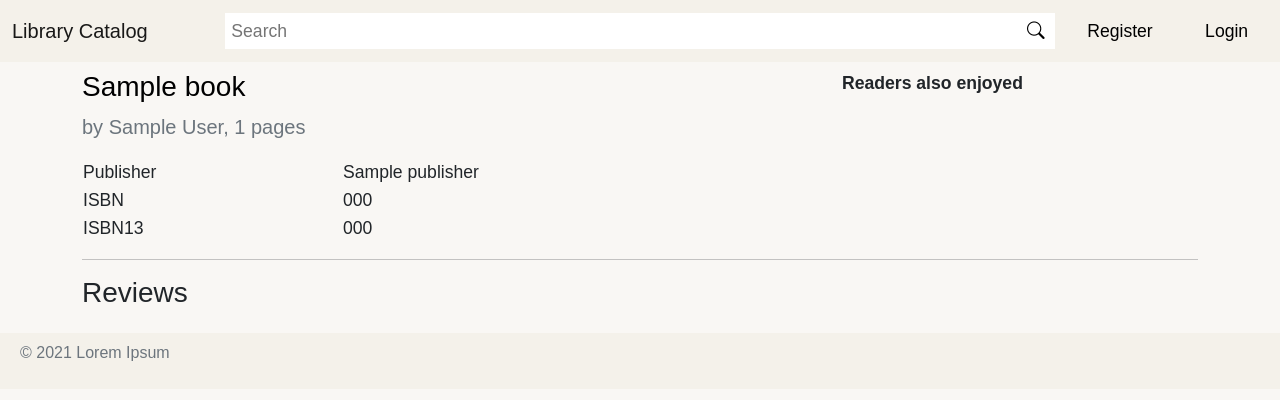
After one commit to Zein-Haddad/books-management, a Flask app: template templates/book.html in a window 1280 px wide. The commit adds this page. Shown: the top 400 px of the page. Run offline with Flask 2, Linux system fonts and the light colour scheme; the template is opened without the code that fills it: most values are stand-ins (such as "Sample title", 1, 10 or a date in 2020).

Commit message:
implemented book's page

```diff
--- a/app.py
+++ b/app.py
@@ -1,5 +1,5 @@
 from flask import Flask, render_template, jsonify, redirect, session, request
-from db import DB, get_random_books
+from db import DB, get_random_books, get_book
 
 import users
 
@@ -10,14 +10,10 @@ app.secret_key = 'xBv9U-GlcVP5VclXTyCuggKTzf2W6XPNJtrCiSJb-PE'
 
 @app.route("/")
 def index():
-    # Check if the user is logged in
-    logged_in = session.get('user_id') != None
-    username = session.get('username')
-
     # Get random books
     random_books = get_random_books(5)
 
-    return render_template("index.html", logged_in=logged_in, random_books=random_books, username=username)
+    return render_template("index.html", random_books=random_books)
 
 
 @app.route("/login", methods=["POST"])
@@ -56,7 +52,14 @@ def error():
 
 @app.route("/book/<int:book_id>")
 def book(book_id):
-    return "TODO"
+    if book_id == None:
+        return redirect("/error")
+
+    book = get_book(book_id)
+    if len(book) == 0:
+        return redirect("/error")
+    else:
+        return render_template("book.html", book=book[0])
 
 
 @app.route("/user/<username>")
--- a/db.py
+++ b/db.py
@@ -13,5 +13,12 @@ def get_random_books(num):
     return result
 
 
+def get_book(book_id):
+    with sqlite3.connect(DB) as con:
+        con.row_factory = sqlite3.Row
+        cur = con.cursor()
+        cur.execute("SELECT * FROM books WHERE id = ?", [book_id])
+        return cur.fetchall()
+
 def search_books(query):
     pass
--- /dev/null
+++ b/templates/book.html
@@ -0,0 +1,34 @@
+{% extends "layout.html" %}
+
+{% block title %}
+{% endblock %}
+
+{% block main %}
+    <div class="row my-2">
+        <div class="col-lg-8 col-sm-12">
+            <h3 class="book-title">{{ book['title'] }}</h3>
+            <p class="text-muted fs-5">by {{ book['author'] }}, {{ book['num_pages'] }} pages</p>
+            <table class="w-100">
+                <tr>
+                    <td>Publisher</td>
+                    <td>{{ book['publisher'] }}</td>
+                </tr>
+                <tr>
+                    <td>ISBN</td>
+                    <td>{{ book['isbn'] }}</td>
+                </tr>
+                <tr>
+                    <td>ISBN13</td>
+                    <td>{{ book['isbn13'] }}</td>
+                </tr>
+            </table>
+        </div>
+        <div class="col-lg-4 col-sm-12">
+            <p class="fw-bold">Readers also enjoyed</p>
+        </div>
+    </div>
+    <hr>
+    <div class="row my-3">
+        <h3>Reviews</h3>
+    </div>
+{% endblock %}
--- a/templates/layout.html
+++ b/templates/layout.html
@@ -19,7 +19,7 @@
     <body>
         <header class="container-fluid">
             <nav class="navbar navbar-expand-lg navbar-light bg-1 row">
-                <a class="brand col-lg-2 col-sm-4 py-2">Library Catalog</a>
+                <a class="brand col-lg-2 col-sm-4 py-2" href="/">Library Catalog</a>
 
                 <div class="col-lg-8 col-sm-8">
                     <form class="d-flex search-box p-1" action="/search" method="get">
@@ -28,14 +28,14 @@
                     </form>
                 </div>
 
-                {% if logged_in %}
+                {% if session.get('user_id') != None %}
                 <div class="dropdown profile-btn col-lg-2 col-sm-12 py-2">
                     <button class="btn-transparent w-100 h-100" id="profileDropdown" role="button" data-bs-toggle="dropdown" aria-expanded="false">
                         Profile
                     </button>
                     <ul class="dropdown-menu shadow border-sharp" aria-labelledby="profileDropdown">
-                        <li><h6 class="dropdown-item text-decoration-none fw-bold">{{ username }}</h6></li>
-                        <li><a class="dropdown-item" href="/user/{{ username }}">My Profile</a></li>
+                        <li><h6 class="dropdown-item text-decoration-none fw-bold">{{ session.get('username') }}</h6></li>
+                        <li><a class="dropdown-item" href="/user/{{ session.get('username') }}">My Profile</a></li>
                         <li><a class="dropdown-item" href="#">My Books</a></li>
                         <hr>
                         <li><a class="dropdown-item" href="/logout">Log out</a></li>
@@ -63,7 +63,7 @@
             </div>
         </footer>
 
-        {% if not logged_in %}
+        {% if not session.get('user_id') != None %}
         <div class="modal fade" id="login_modal" tabindex="-1" aria-hidden="true">
             <div class="modal-dialog">
                 <div class="modal-content border-sharp">
```
Also changed, not shown: templates/index.html (+5 -3 lines).
